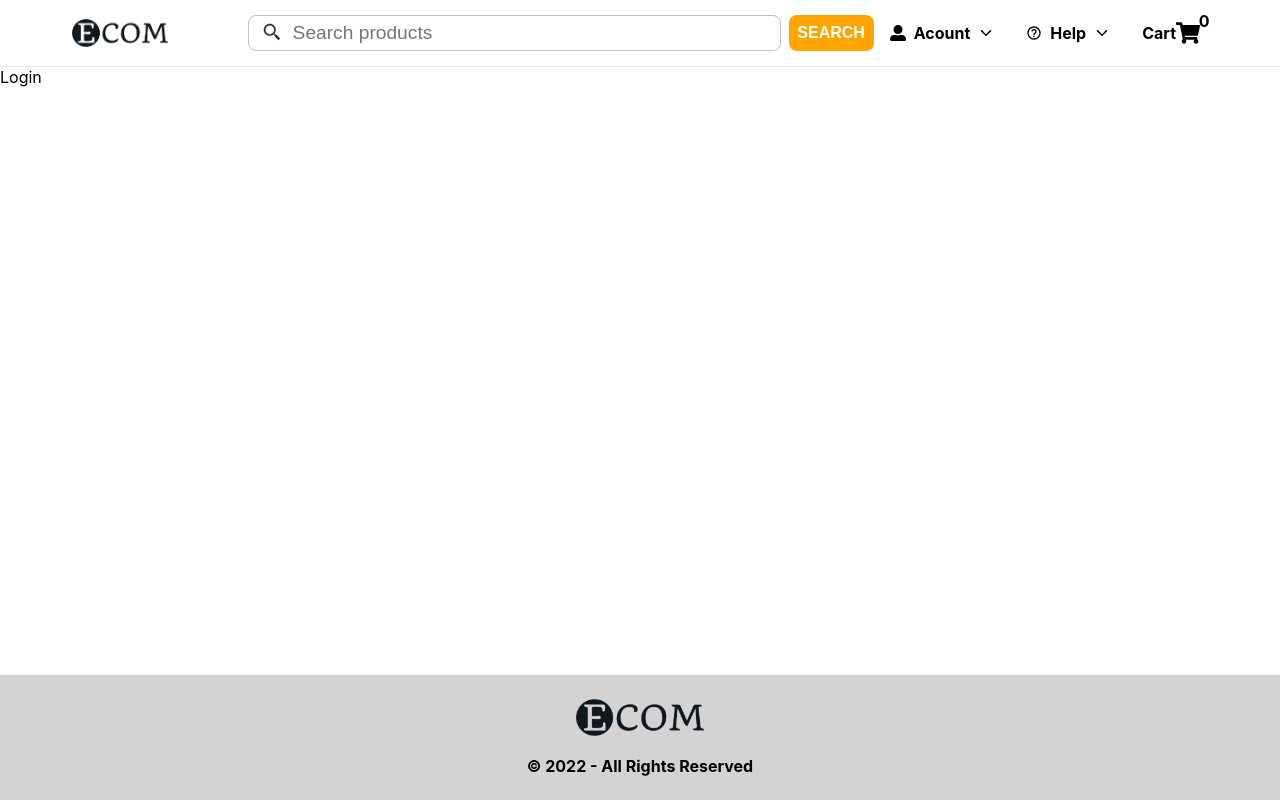
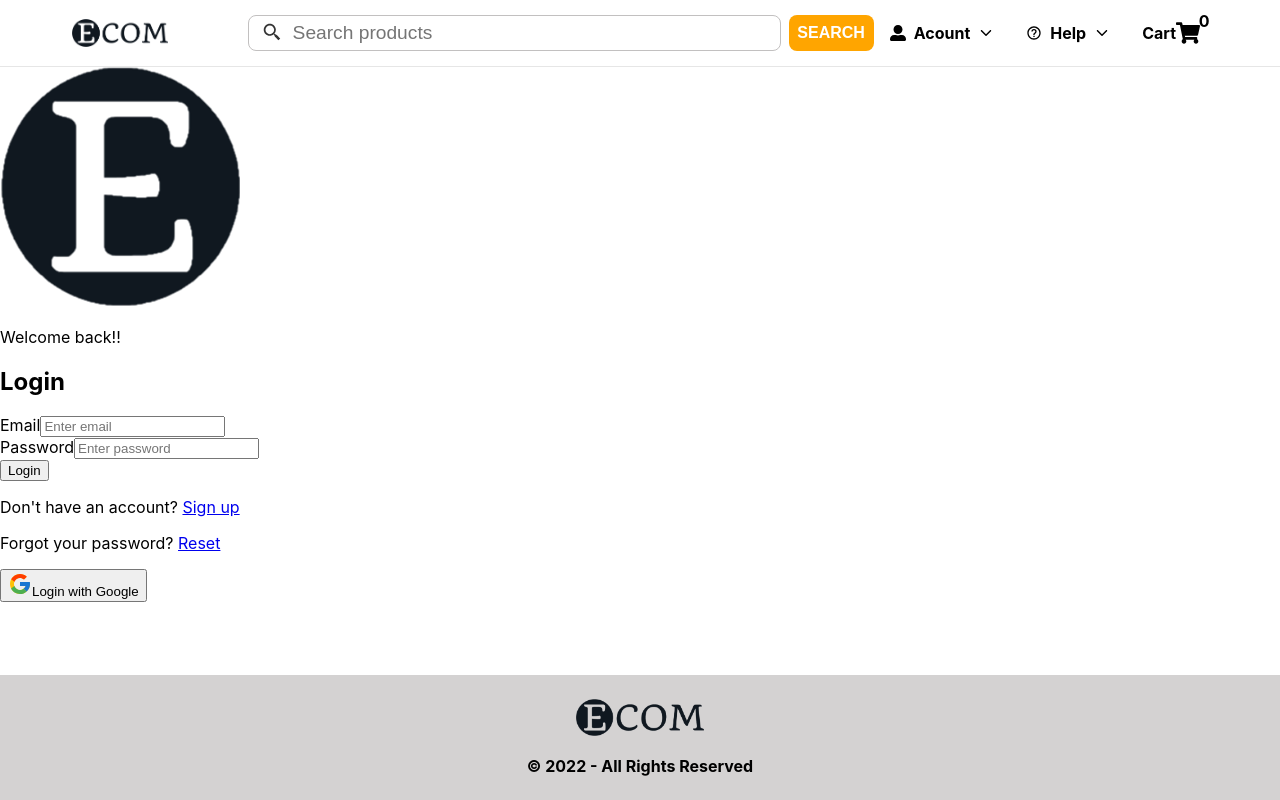
Before and after one commit to Lameck1/ecom-app, a React (Create React App) app: page /login in a window 1280 px wide. Built offline with nearby package versions, Linux system fonts and the light colour scheme.

Commit message:
Add Login component JSX

```diff
--- a/src/pages/auth/Login.jsx
+++ b/src/pages/auth/Login.jsx
@@ -1,8 +1,57 @@
 import React from 'react';
 import styles from './auth.module.scss';
+import { FcGoogle } from 'react-icons/fc';
+import logo from '../../assets/logo_0.png';
+import { Link } from 'react-router-dom';
 
 function Login() {
-  return <div>Login</div>;
+  const handleSubmit = (e) => {
+    e.preventDefault();
+    console.log('Submitted');
+  };
+
+  return (
+    <section>
+      <img src={logo} alt='logo' className={styles.logo} />
+      <p>Welcome back!!</p>
+      <h1>Login</h1>
+      <form onSubmit={handleSubmit}>
+        <div className={styles['form-group']}>
+          <label htmlFor='email'>Email</label>
+          <input
+            type='email'
+            className={styles['form-control']}
+            id='email'
+            placeholder='Enter email'
+            required
+          />
+        </div>
+        <div className={styles['form-group']}>
+          <label htmlFor='password'>Password</label>
+          <input
+            type='password'
+            className={styles['form-control']}
+            id='password'
+            placeholder='Enter password'
+            required
+          />
+        </div>
+
+        <button type='submit'>Login</button>
+      </form>
+      <div className={styles.quiz}>
+        <p>
+          Don't have an account? <Link to='/register'>Sign up</Link>
+        </p>
+        <p>
+          Forgot your password? <Link to='/reset'>Reset</Link>
+        </p>
+      </div>
+      <button className={styles.google}>
+        <FcGoogle size={24} />
+        <span>Login with Google</span>
+      </button>
+    </section>
+  );
 }
-
 export default Login;
```
